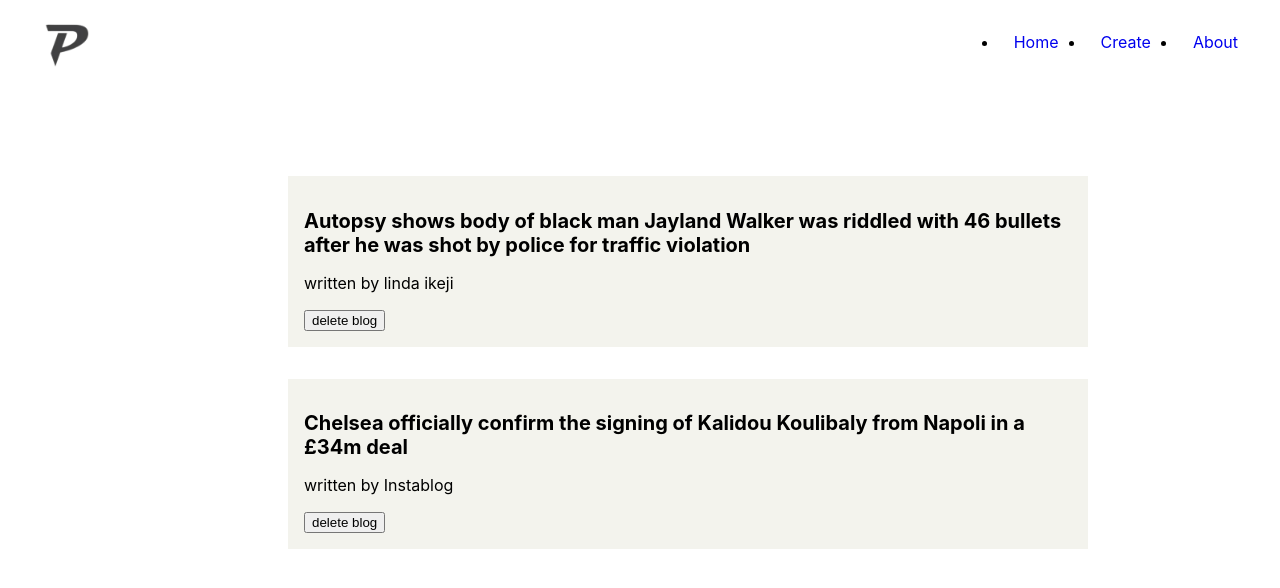
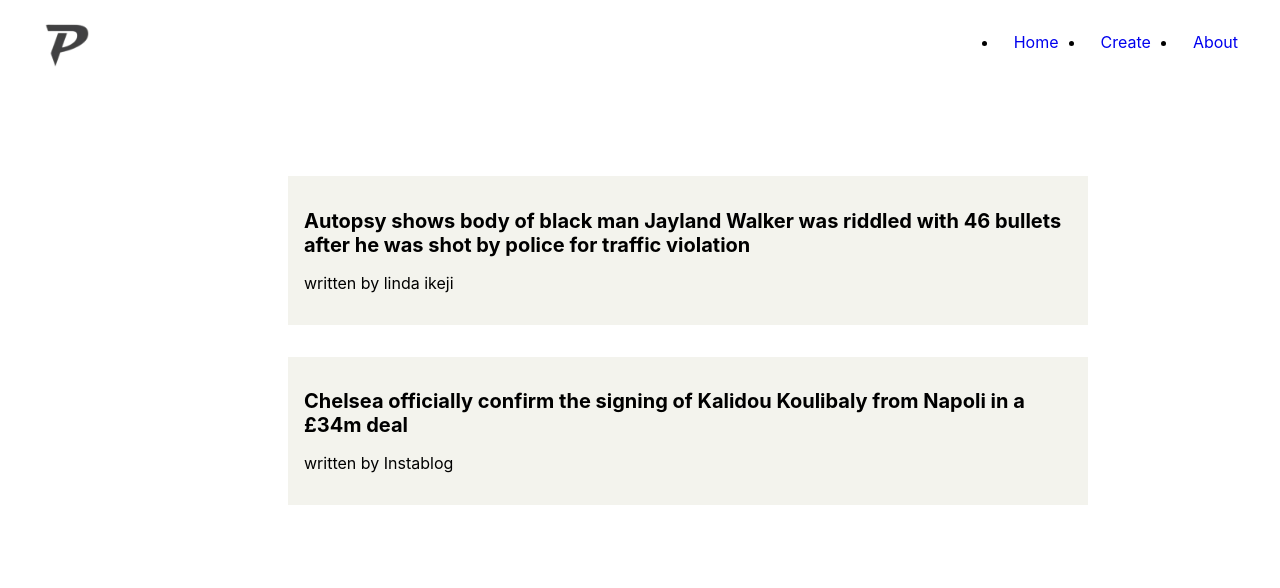
Before and after one commit to zemola/zemolablog, a React (Create React App) app: page / in a window 1280 px wide. Shown: the top 588 px of the page. Built offline with nearby package versions, Linux system fonts and the light colour scheme; data requests are answered from the project's data file; the HTML template or start-up script is replaced by a standard one.

Commit message:
add custom hooks

```diff
--- a/src/component/blogList.js
+++ b/src/component/blogList.js
@@ -1,4 +1,4 @@
-const BlogList = ({blogs, handleDelete}) => {
+const BlogList = ({blogs}) => {
 
   return (
     <div className="blog-list">
@@ -7,7 +7,7 @@
           <div className="blog-preview" key={blog.id}>
             <h2>{blog.title}</h2>
             <p> written by {blog.author}</p>
-            <button onClick={() => handleDelete(blog.id)}>delete blog</button>
+            {/* <button onClick={() => handleDelete(blog.id)}>delete blog</button> */}
           </div>
         );
       })}
--- a/src/component/body.js
+++ b/src/component/body.js
@@ -1,29 +1,22 @@
-import { useState, useEffect } from "react";
+import useFetch from './useFetch';
 import '../styles/body.css'
 import BlogList from "./blogList";
 
 const Body = () => {
- const [blogs, setBlogs] = useState([]);
- const [isPending, setIsPending] = useState(true)
 
-    const handleDelete = (id) => {
-        const newBlogs =  blogs.filter(blog => blog.id !== id)
-        setBlogs(newBlogs)
-    }
+  const {data: blogs, isPending, error} = useFetch('http://localhost:8000/blogs')
 
-    useEffect(()=>{
-      fetch('http://localhost:8000/blogs').then(res => {
-        return res.json();
-      }).then(data =>{
-        setBlogs(data);
-        setIsPending(false)
-      })
-    }, []);
+    // const handleDelete = (id) => {
+    //     const newBlogs =  blogs.filter(blog => blog.id !== id)
+    //     setBlogs(newBlogs)
+    // }
+
 
   return (
     <div className="body">
+      {error && <div>Could not fetch data</div> }
        {isPending && <div>loading.....</div>}
-       {blogs && <BlogList blogs={blogs} handleDelete = {handleDelete} />}
+       {blogs && <BlogList blogs={blogs} />}
     </div>
   );
 };
--- /dev/null
+++ b/src/component/useFetch.js
@@ -0,0 +1,31 @@
+import { useState, useEffect } from "react";
+
+const useFetch = (url) => {
+
+  const [data, setData] = useState([]);
+  const [isPending, setIsPending] = useState(true)
+  const [error, setError] =useState(null)
+
+  useEffect(()=>{
+    fetch(url).then(res => {
+      if(!res.ok) {
+        throw Error('Could not fetch the data for that resource');
+      }
+      return res.json();
+    }).then(data =>{
+      setData(data);
+      setIsPending(false)
+      setError(null)
+    })
+    .catch(err => {
+      console.log(err.message)
+      setError(err.message);
+      setIsPending(false)
+    })
+  }, [url]);
+
+  return { data, isPending, error }
+
+}
+
+export default useFetch;
```
